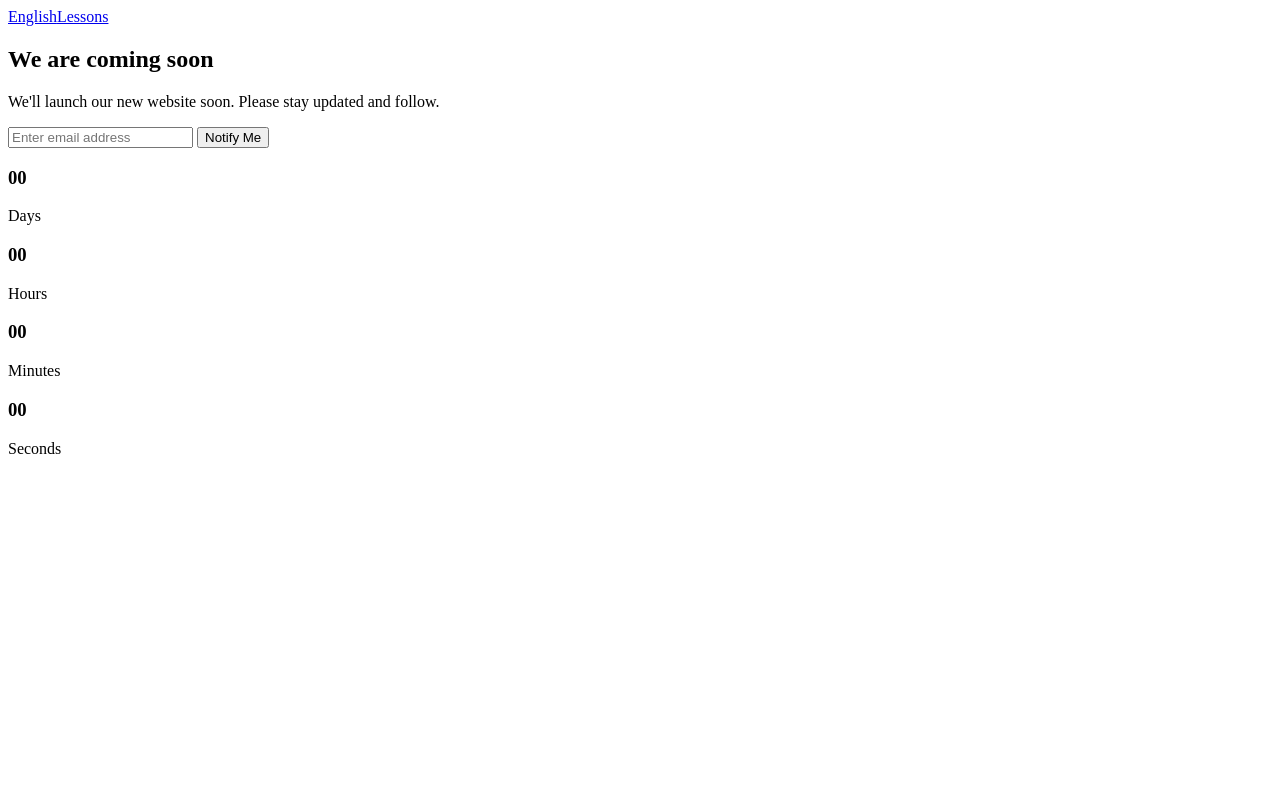
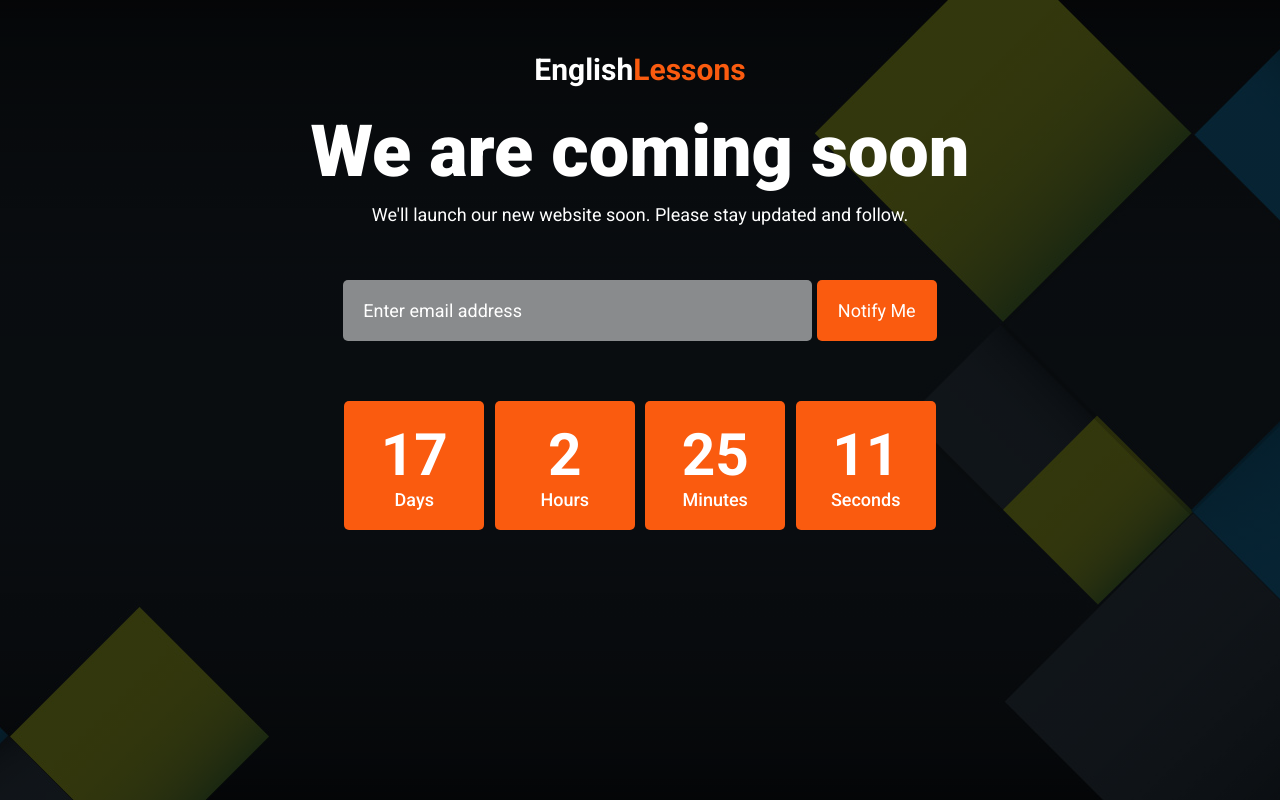
Before and after one commit to OmarMohamedX1/EnglishLessons, a plain HTML site: page index.html in a window 1280 px wide. Drawn offline with Linux system fonts and the light colour scheme.

Commit message:
Add files via upload

```diff
--- /dev/null
+++ b/app.js
@@ -0,0 +1,31 @@
+// Set the date we are counting down to
+var countdownDate = new Date("Sep 15, 2022 14:00:00").getTime();
+
+var x = setInterval(function(){
+
+    // Get today's date and time
+    var nowDT = new Date().getTime();
+
+    // Find the distance between now and the countdown date
+    var distance = countdownDate - nowDT;
+
+    // Time calculations for days, hours, minutes and seconds
+    var days = Math.floor(distance / (1000 * 60 * 60 * 24));
+    var hours = Math.floor((distance % (1000 * 60 * 60 * 24)) / (1000 * 60 * 60));
+    var minutes = Math.floor((distance % (1000 * 60 * 60)) / (1000 * 60));
+    var seconds = Math.floor((distance % (1000* 60)) / 1000);
+
+    // Output the result
+    document.querySelector(".days h3").innerHTML = days;
+    document.querySelector(".hours h3").innerHTML = hours;
+    document.querySelector(".minutes h3").innerHTML = minutes;
+    document.querySelector(".seconds h3").innerHTML = seconds;
+
+    // If the countdown is over, write some text
+    if(distance < 0){
+        clearInterval(x);
+        document.querySelector(".countdown-timer").style.display = 'none';
+        document.querySelector(".cs-content h1").innerHTML = 'Welcome';
+    }
+
+}, 1000);
--- a/index.html
+++ b/index.html
@@ -8,7 +8,7 @@
     <!-- font -->
     <link href="https://fonts.googleapis.com/css2?family=Roboto:wght@300;400;500;700;900&display=swap" rel="stylesheet">
     <!-------- Custom css -------->
-    <link rel="stylesheet" href="css/style.css">
+    <link rel="stylesheet" href="style.css">
 </head>
 <body>
     <section class="coming-soon-area">
@@ -56,6 +56,6 @@
             </div>
         </div>
     </section>
-    <script src="js/app.js"></script>
+    <script src="app.js"></script>
 </body>
 </html>
--- /dev/null
+++ b/style.css
@@ -0,0 +1,118 @@
+/* Global css  start*/
+*{
+  padding: 0;
+  margin: 0;
+  box-sizing: border-box;
+}
+body{
+  font-family: 'Roboto', sans-serif;
+  font-size: 18px;
+}
+/* Global css end*/
+
+
+/* Coming soon area css start */
+
+.coming-soon-area{
+  background-image: linear-gradient(#000000bf, #000000bf), url(R.jfif);
+  background-size: cover;
+  background-repeat: no-repeat;
+  background-position: center center;
+  width: 100%;
+  min-height: 100vh;
+  color: #fff;
+  padding: 5px 0px;
+}
+.container{
+  margin: auto;
+  text-align: center;
+}
+.cs-content{
+  max-width: 760px;
+  margin: auto;
+  padding: 25px 30px;
+}
+.site-logo{
+  margin: 22px 0px;
+}
+.site-logo a{
+  font-size: 30px;
+  font-weight: 700;
+  color: #fff;
+  text-decoration: none;
+}
+.site-logo a span{
+  color: #FA5B0F;
+}
+.cs-content h1{
+  font-size: 72px;
+  font-weight: 900;
+  color: white;
+}
+.cs-content p{
+  margin: 10px 35px;
+}
+.form{
+  margin: 50px 0px;
+}
+.form input{
+  background: #ffffff85;
+  color: #fff;
+  font-size: 18px;
+  font-family: 'Roboto', sans-serif;
+  border: none;
+  outline: none;
+  margin: 5px 0px;
+  padding: 20px;
+  width: 67%;
+  border-radius: 5px;
+}
+.email-field::placeholder{
+  color: #fff;
+}
+.form input[type="submit"]{
+  width: 120px;
+  background: #FA5B0F;
+  color: #fff;
+  cursor: pointer;
+}
+.countdown-timer{
+  margin: 35px 0px;
+}
+.timer-item{
+  display: inline-block;
+  background: #FA5B0F;
+  margin: 5px 3px;
+  padding: 20px;
+  min-width: 140px;
+  font-size: 50px;
+  font-weight: 700;
+  border-radius: 5px;
+}
+.timer-item span{
+  display: block;
+  font-size: 18px;
+  font-weight: 500;
+}
+
+/* Coming soon area css end */
+
+
+/* Responsive css start */
+
+@media screen and (max-width: 767px){
+  .site-logo{
+      margin-bottom: 50px;
+  }
+  .cs-content h1{
+      font-size: 50px;
+      color: black;
+  }
+  .cs-content p{
+      line-height: 26px;
+      margin: 10px 0px;
+  }
+  .form input[type="email"]{
+      width: 100%;
+  }
+}
```
Also changed, not shown: R.jfif (added).
